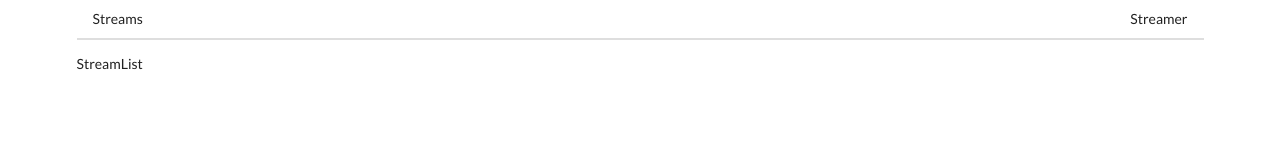
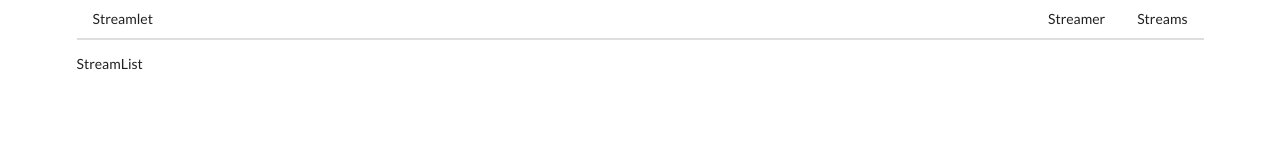
Before and after one commit to amitkr7/react-redux-twitch-clone, a React (Create React App) app: page / in a window 1280 px wide. Shown: the top 160 px of the page. Built offline with nearby package versions, Linux system fonts and the light colour scheme.

Commit message:
update Header component

```diff
--- a/src/components/Header.js
+++ b/src/components/Header.js
@@ -5,11 +5,14 @@ const Header = () => {
   return (
     <div className='ui secondary pointing menu'>
       <Link to='/' className='ui item'>
-        Streams
+        Streamlet
       </Link>
       <div className='right menu'>
         <Link to='/' className='ui item'>
           Streamer
+        </Link>
+        <Link to='/' className='ui item'>
+          Streams
         </Link>
       </div>
     </div>
```
